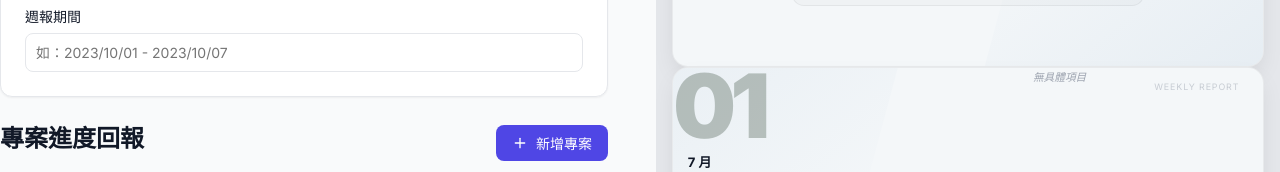
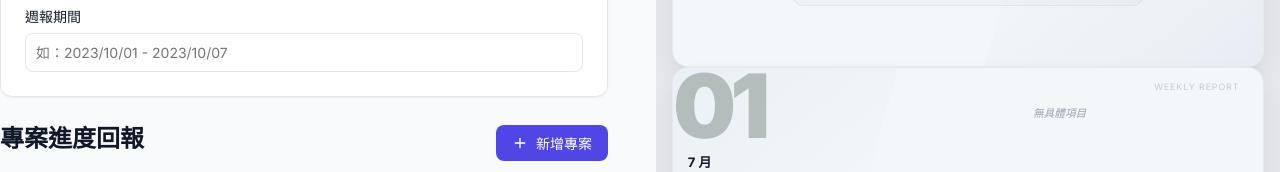
Before and after one commit to soniiifun/weekly-report, a Next.js app: page / in a window 1280 px wide. Both pictures are taken after a click on the button "新增專案". Shown: the part 334-506 px from the top of the page. Built offline with nearby package versions, Linux system fonts and the light colour scheme.

Commit message:
Add top margin to work items to replace removed title spacing

```diff
--- a/src/components/ReportApp.tsx
+++ b/src/components/ReportApp.tsx
@@ -885,7 +885,7 @@ export default function ReportApp({ currentUser = 'Guest' }: ReportAppProps) {
 
                           <div className="slide-col" style={{ flex: 1, width: '100%', overflowY: 'hidden', display: 'flex', flexDirection: 'column' }}>
 
-                            <div className="slide-tasks-container" style={{ display: 'flex', flexDirection: 'column', gap: 'calc(0.2 * var(--cqi-unit))', overflowY: 'hidden' }}>
+                            <div className="slide-tasks-container" style={{ display: 'flex', flexDirection: 'column', gap: 'calc(0.2 * var(--cqi-unit))', overflowY: 'hidden', marginTop: 'calc(6 * var(--cqi-unit))' }}>
                               {slideData.tasks.length === 0 && <p style={{ color: '#9CA3AF', fontStyle: 'italic', fontSize: 'calc(1.8 * var(--cqi-unit))', textAlign: 'center', width: '100%' }}>無具體項目</p>}
                               {slideData.tasks.map(task => (
                                 <div key={task.id} className="slide-task-card" style={{ backgroundColor: 'transparent', color: '#1F2937', border: 'none', padding: 'calc(0.2 * var(--cqi-unit)) 0', boxShadow: 'none', display: 'flex', gap: 'calc(1.5 * var(--cqi-unit))', alignItems: 'flex-start' }}>
```
